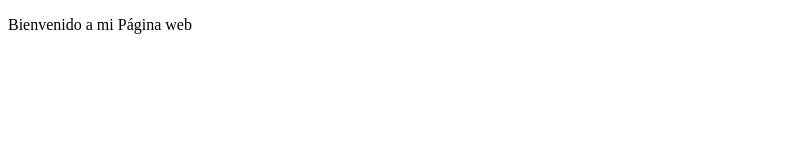
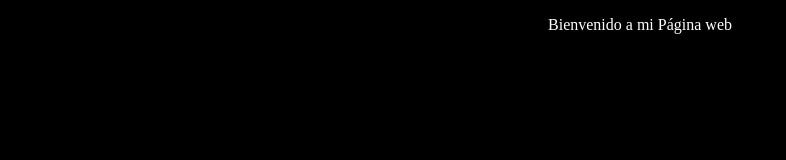
Before and after one commit to damolo22/damolo.github.io, a plain HTML site: page index.html in a window 1280 px wide. Shown: the whole page, without its empty margins (0-786 px from the left). Drawn offline with Linux system fonts and the light colour scheme.

Commit message:
Update index.html
Arreglos de sintaxis al html

```diff
--- a/index.html
+++ b/index.html
@@ -7,8 +7,9 @@
 </head>
 <style>
   body{
-  bacground-color:black;
-  text-color:white;
+  background-color:black;
+  text-align: center;
+  color: white;
   }
 </style>
 <body>
```
